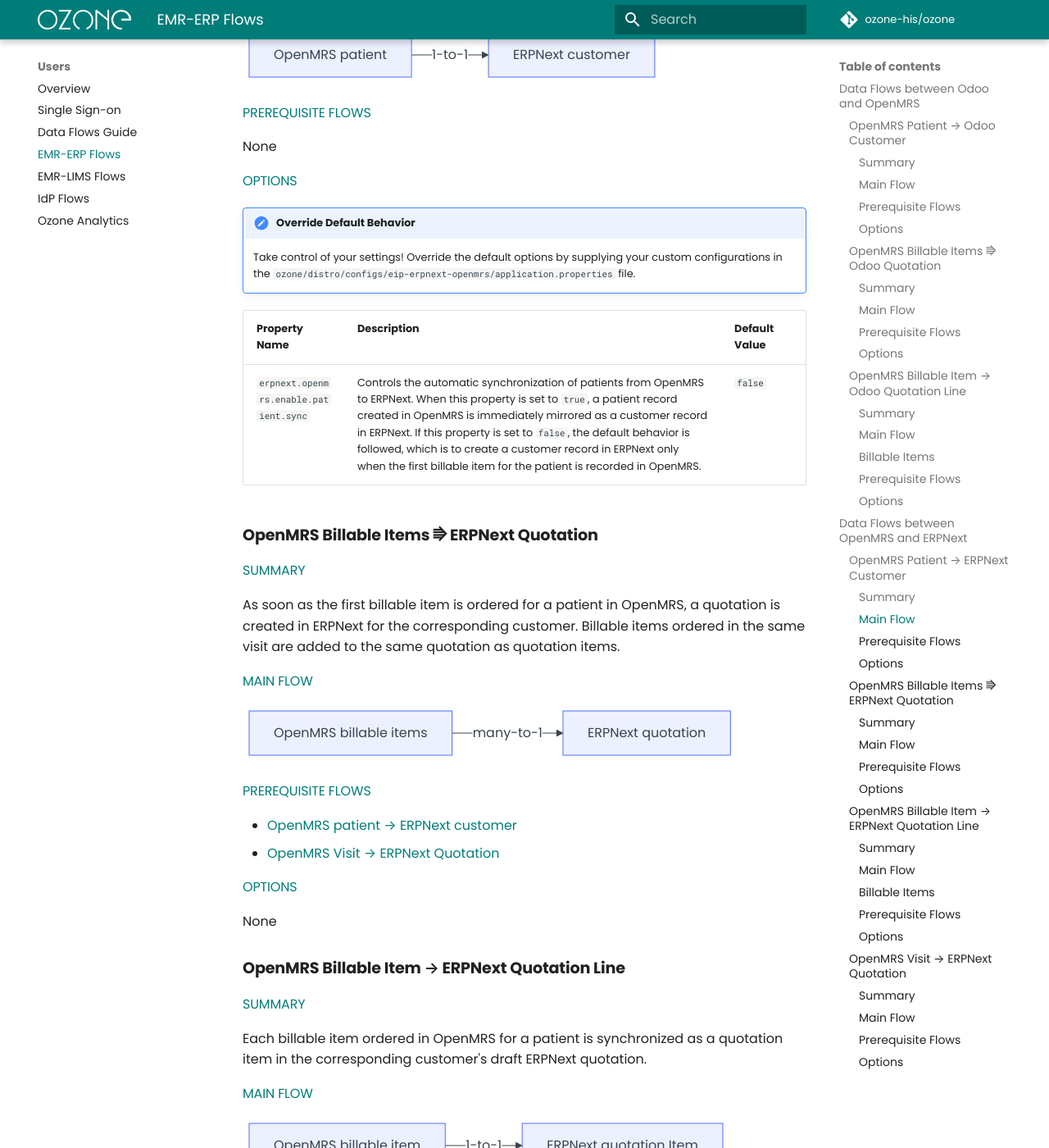
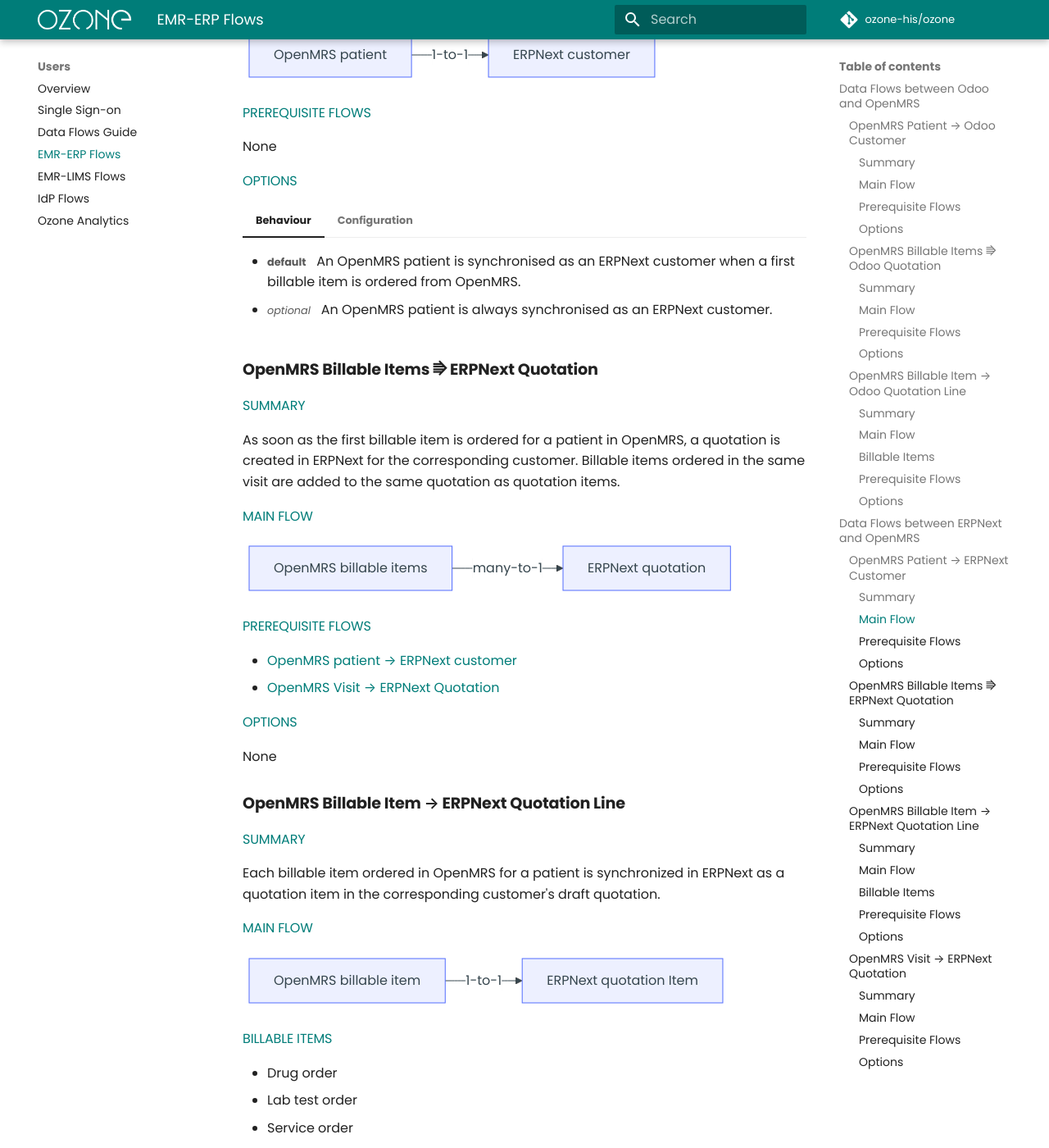
Before and after one commit to ozone-his/ozone-docs, an MkDocs documentation site: the page built from docs/users/emr-erp.md, in a window 1280 px wide and 1400 px high, scrolled down 2133 px. Shown: the whole window at 82% size. Built offline with MkDocs 1.6.1 and Material for MkDocs 9.7.7, drawn with Linux system fonts in a browser that asks for light colours; emoji names are drawn with the system emoji font; comment, search, counter and statistics services are not loaded; some of the changed text lies outside the part shown.

Commit message:
Update emr-erp.md

````diff
--- a/docs/users/emr-erp.md
+++ b/docs/users/emr-erp.md
@@ -66,7 +66,7 @@
 
 :construction: tbc
 
-## Data Flows between OpenMRS and ERPNext
+## Data Flows between ERPNext and OpenMRS
 
 ### OpenMRS Patient → ERPNext Customer
 
@@ -85,14 +85,16 @@
 
 #### Options
 
-!!! note "Override Default Behavior"
+=== "Behaviour"
 
-    Take control of your settings! Override the default options by supplying your custom configurations in the `ozone/distro/configs/eip-erpnext-openmrs/application.properties` file.
+    - <small>**default**</small> &nbsp; An OpenMRS patient is synchronised as an ERPNext customer when a first billable item is ordered from OpenMRS.
+    - <small>_optional_</small> &nbsp; An OpenMRS patient is always synchronised as an ERPNext customer.
 
+=== "Configuration"
 
-| Property Name                         | Description                                                                                                                                                                                                                                                                                                                                                                                                   | Default Value |
-|---------------------------------------|---------------------------------------------------------------------------------------------------------------------------------------------------------------------------------------------------------------------------------------------------------------------------------------------------------------------------------------------------------------------------------------------------------------|---------------|
-| `erpnext.openmrs.enable.patient.sync` | Controls the automatic synchronization of patients from OpenMRS to ERPNext. When this property is set to `true`, a patient record created in OpenMRS is immediately mirrored as a customer record in ERPNext. If this property is set to `false`, the default behavior is followed, which is to create a customer record in ERPNext only when the first billable item for the patient is recorded in OpenMRS. | `false`       |
+    - File:<br/>`ozone/distro/configs/eip-erpnext-openmrs/application.properties`
+    - Property name:<br/>`erpnext.openmrs.enable.patient.sync`
+    - Possible values:<br/>`false` (<small>**default**</small>), `true`
 
 ### OpenMRS Billable Items ⭆ ERPNext Quotation
 
@@ -146,9 +148,9 @@
 
 #### Summary
 As soon as the first billable item is ordered for a patient in OpenMRS,
-a draft quotation is created in ERPNext based on the Patient's Visit.
+a draft quotation is created in ERPNext based on the patient's visit.
 When the visit is ended, the quotation is submitted.
-Following submission, the quotation is eligible for conversion into a Sales Order.
+Following submission, the quotation is eligible for conversion into a sales order.
 
 #### Main Flow
 ``` mermaid
````
Also changed, not shown: other parts of docs/users/emr-erp.md (+1 -1 lines).
